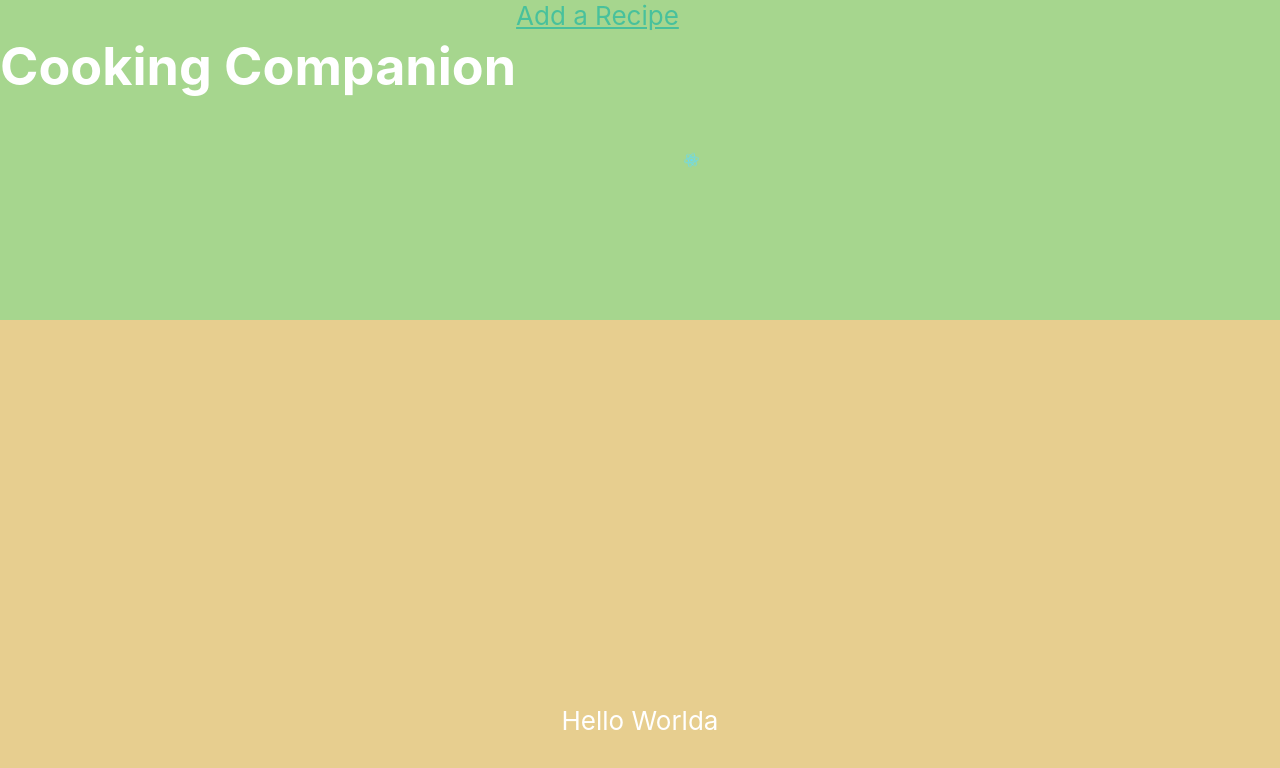
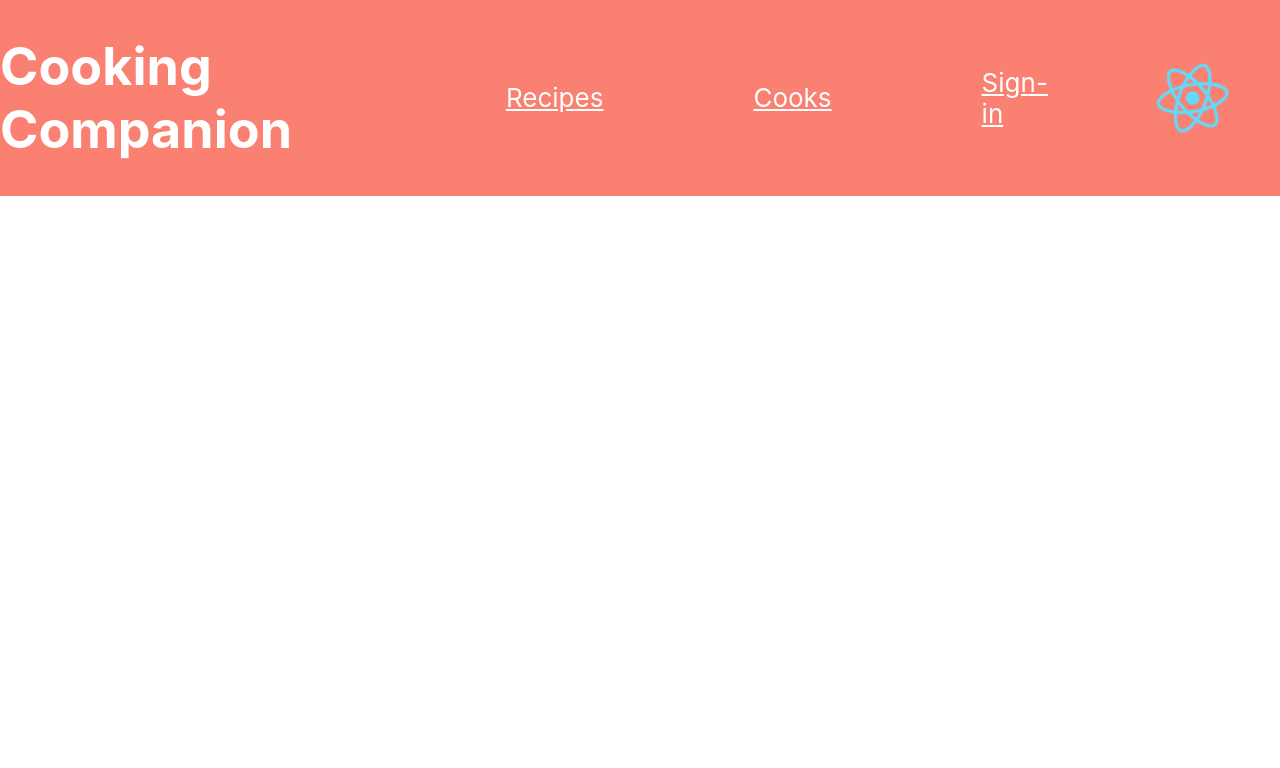
Before and after one commit to njacobs2019/Cooking-Code-panions, a React (Create React App) app in the folder frontend/: page / in a window 1280 px wide. Shown: the top 768 px of the page. Built offline with nearby package versions, Linux system fonts and the light colour scheme.

Commit message:
Non-functional Mockup GUI initial commit

```diff
--- a/frontend/src/App.css
+++ b/frontend/src/App.css
@@ -3,7 +3,7 @@
 }
 
 .App-logo {
-  height: 40vmin;
+  height: 12vmin;
   pointer-events: none;
 }
 
@@ -14,18 +14,19 @@
 }
 
 .App-header {
-  background-color: #a6d68e;
-  min-height: 1vh;
+  padding: 0px 25px 0px 0px;
+  background-color: salmon;
+  min-height: 15vh;
   display: flex;
   flex-direction: row;
-  align-items: left;
+  align-items: center;
   justify-content: left;
   font-size: calc(10px + 2vmin);
   color: white;
 }
 
 .App-body {
-  background-color: #e7ce8f;
+  background-color: rgb(204, 241, 151);
   min-height: 100vh;
   display: flex;
   flex-direction: column;
@@ -37,7 +38,8 @@
 
 
 .App-link {
-  color: #13b5a5a3;
+  padding: 1px 75px 1px 75px;
+  color: white;
 }
 
 @keyframes App-logo-spin {
--- a/frontend/src/App.js
+++ b/frontend/src/App.js
@@ -14,15 +14,29 @@ function App() {
           target="_blank"
           rel="noopener noreferrer"
         >
-          Add a Recipe
+          Recipes
         </a>
-        <img src={logo} width={25} height={25} className="App-logo" alt="logo" />
-      </header>
-      <header className="App-body">
-          <a>Hello Worlda</a>
+        <a
+          className="App-link"
+          href="https://www.youtube.com/watch?v=dQw4w9WgXcQ"
+          target="_blank"
+          rel="noopener noreferrer"
+        >
+          Cooks
+        </a>
+        <a
+          className="App-link"
+          href="https://www.youtube.com/watch?v=dQw4w9WgXcQ"
+          target="_blank"
+          rel="noopener noreferrer"
+        >
+          Sign-in
+        </a>
+        <img src={logo} width={125} height={125} className="App-logo" alt="logo" />
       </header>
     </div>
   );
 }
 
+
 export default App;
```
